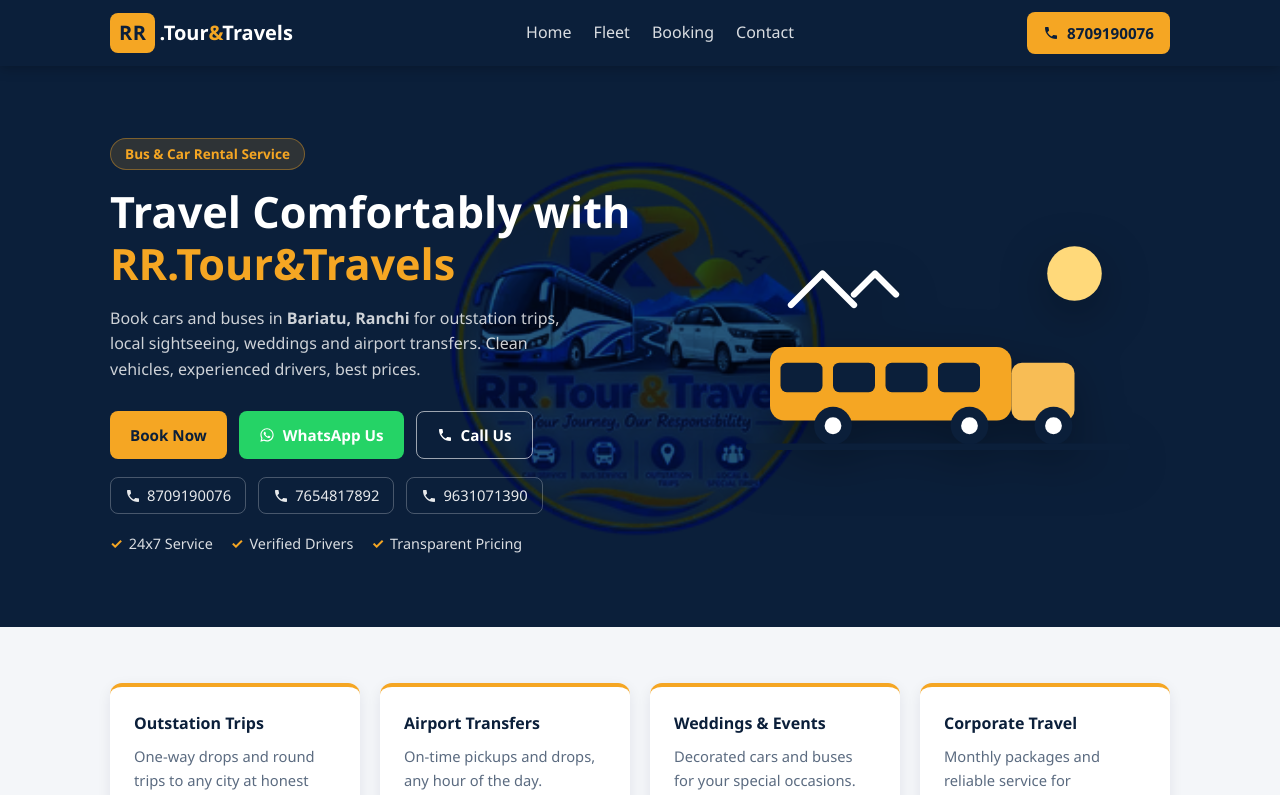
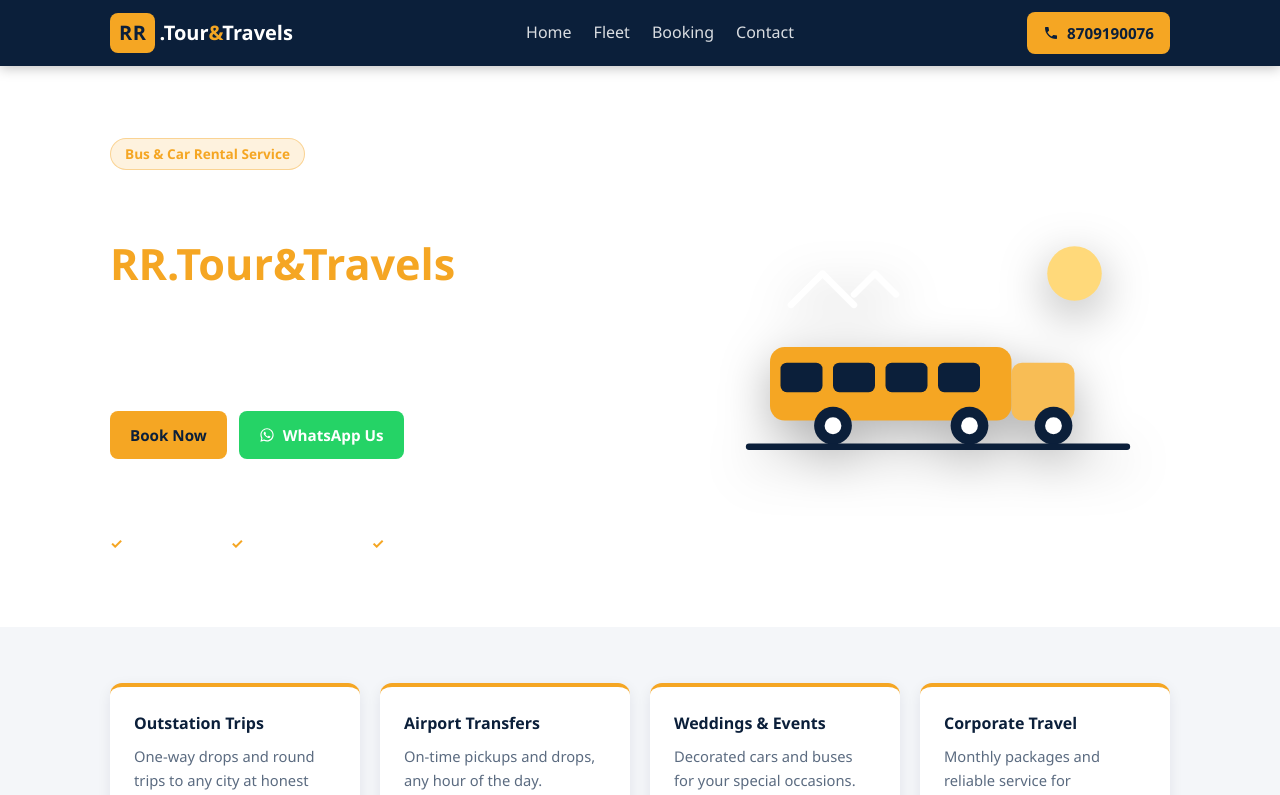
Before and after one commit to hariomk8118-source/RR-Tour-and-Travels, a React (Vite) app: page / in a window 1280 px wide. Shown: the top 795 px of the page. Built offline with nearby package versions, Linux system fonts and the light colour scheme.

Commit message:
Remove all background from hero section

```diff
--- a/src/App.css
+++ b/src/App.css
@@ -168,27 +168,9 @@
 
 /* ---------- Hero ---------- */
 .hero {
-  background-color: var(--navy);
-  background-repeat: no-repeat;
-  background-position: center center;
-  background-size: 380px;
-  background-blend-mode: soft-light;
-  position: relative;
+  background: none;
   color: var(--white);
   padding: 72px 0;
-}
-
-.hero::before {
-  content: '';
-  position: absolute;
-  inset: 0;
-  background: transparent;
-  z-index: 0;
-}
-
-.hero .container {
-  position: relative;
-  z-index: 1;
 }
 
 .hero-inner {
--- a/src/components/Hero.jsx
+++ b/src/components/Hero.jsx
@@ -1,10 +1,9 @@
 import { PHONES, WHATSAPP_LINK } from '../data/vehicles';
 import { PhoneIcon, WhatsAppIcon } from './Header';
-import heroBg from '../CarImage/logo.webp';
 
 export default function Hero() {
   return (
-    <section id="home" className="hero" style={{ backgroundImage: `url(${heroBg})` }}>
+    <section id="home" className="hero">
       <div className="container hero-inner">
         <div className="hero-text">
           <p className="hero-tag">Bus &amp; Car Rental Service</p>
```
